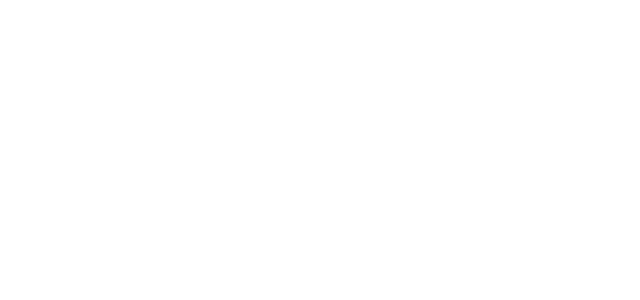
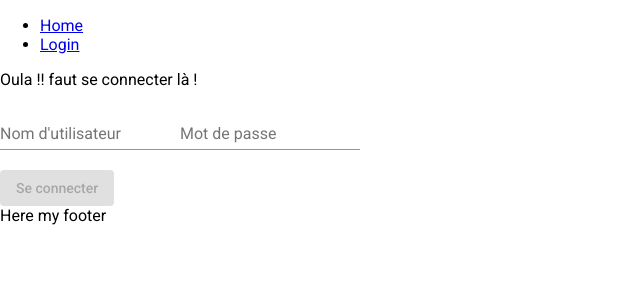
Before and after one commit to Angkna/CinemaFinal, an Angular app: page /login in a window 1280 px wide. Shown: the top 300 px of the page, without its empty margins (0-640 px from the left). Built offline with nearby package versions, Linux system fonts and the light colour scheme.

Commit message:
login form done

```diff
--- a/src/app/pages/login/login.component.html
+++ b/src/app/pages/login/login.component.html
@@ -1,2 +1,25 @@
 <p>Oula !! faut se connecter là !</p>
-<button mat-raised-button color='primary' (click)='' >button</button>
+<form [formGroup]="loginForm">
+    <mat-form-field>
+        <mat-label>Nom d'utilisateur</mat-label>
+        <input
+            matInput
+            type="text"
+            value=""
+            placeholder="username"
+            formControlName="userTerm"
+        >
+        <mat-error ></mat-error>
+    </mat-form-field>
+    <mat-form-field>
+        <mat-label>Mot de passe</mat-label>
+        <input
+            matInput
+            type="password"
+            value=""
+            placeholder="password"
+            formControlName="passwordTerm"
+        >
+    </mat-form-field>
+</form>
+<button mat-raised-button color='primary' (click)='doLogin()' [disabled]="loginForm.invalid" >Se connecter</button>
--- a/src/app/pages/login/login.component.ts
+++ b/src/app/pages/login/login.component.ts
@@ -1,15 +1,58 @@
 import { Component, OnInit } from '@angular/core';
+import { tap, debounceTime, distinctUntilChanged, map } from 'rxjs/operators';
+import { FormBuilder, FormGroup, Validators, AbstractControl } from '@angular/forms';
 
 @Component({
   selector: 'app-login',
   templateUrl: './login.component.html',
   styleUrls: ['./login.component.scss']
 })
+
 export class LoginComponent implements OnInit {
 
-  constructor() { }
+  public loginForm: FormGroup;
+
+  constructor(private formBuilder: FormBuilder) { }
 
   ngOnInit(): void {
+    this.loginForm = this.formBuilder.group({
+      userTerm: [
+        '',
+        Validators.compose([
+          Validators.required,
+          Validators.minLength(5),
+          Validators.maxLength(255)
+        ])
+      ],
+      passwordTerm: [
+        '',
+        Validators.compose([
+          Validators.required,
+          Validators.minLength(8),
+          Validators.maxLength(255)
+        ])
+      ]
+    });
+
+    this.loginForm.valueChanges.pipe(
+      debounceTime(400),
+      map(() => {
+        console.log('lancement recherche')
+        this.doLogin();
+      })
+    ).subscribe();
+  }
+
+  public doLogin(): void {
+
+  }
+
+  public get userTerm(): AbstractControl{
+    return this.loginForm.controls.searchTerm;
+  }
+
+  public get passwordTerm(): AbstractControl{
+    return this.loginForm.controls.searchTerm;
   }
 
 }
```
